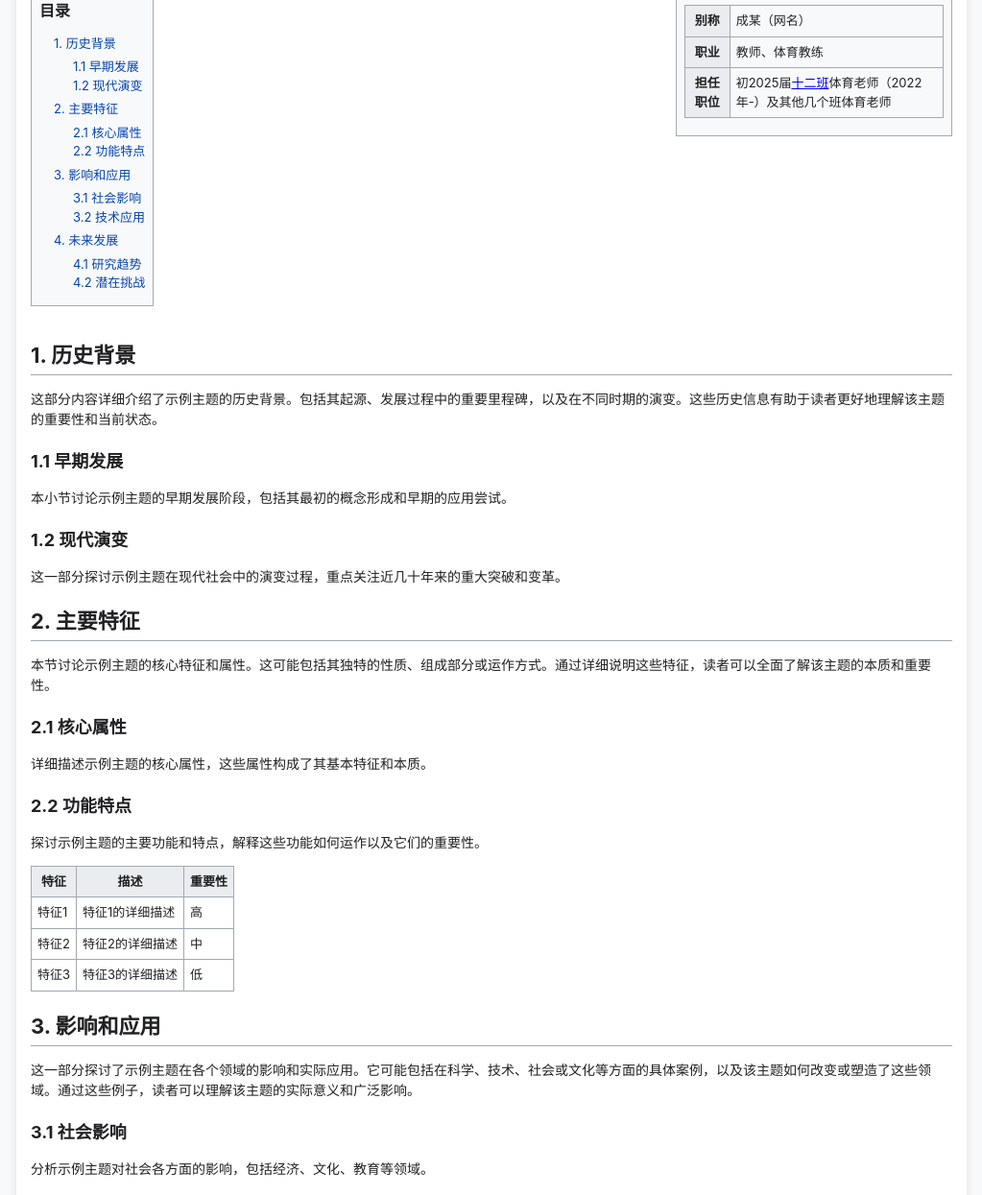
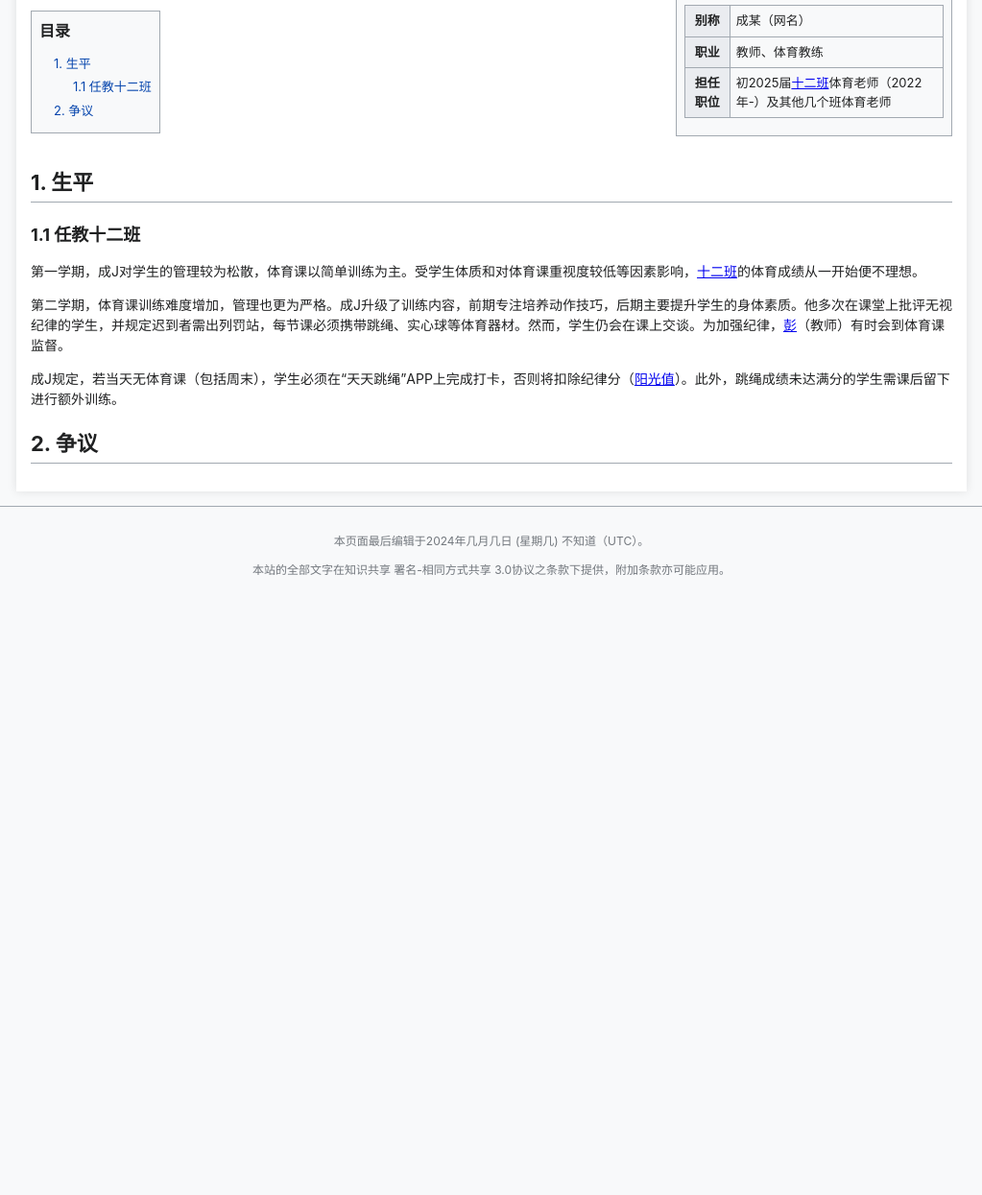
Before and after one commit to hljhlj121311/chengmou, a plain HTML site: page index.html in a window 1280 px wide. Shown: the part 228-1473 px from the top of the page at 96% size, without its empty margins (128-1151 px from the left). After the commit the page ends 858 px from the top, so only its background shows below. Drawn offline with Linux system fonts and the light colour scheme.

Commit message:
Update index.html

```diff
--- a/index.html
+++ b/index.html
@@ -211,97 +211,40 @@
             </table>
         </div>
 
-        <p>成J（网名：成某），LNBS体育老师。从2022年开始担任<a href="https://shierban-github-io.pages.dev/">十二班</a>的体育老师。同时还任其他几个班的体育老师。</p>
+        <p>成J（网名：成某），LNBS体育老师。从2022年开始担任<a href="https://shierban-github-io.pages.dev/">十二班</a>的体育老师。同时还任其他几个班的体育老师。体育老师成J在课堂管理上时而严格、时而松散，除体育课外，平时与学生互动较少。第二学期，成J要求学生在“天天跳绳”APP上每日打卡。</p>
 
         <div class="toc">
             <h2>目录</h2>
             <ul>
-                <li><a href="#section1">1. 历史背景</a>
+                <li><a href="#section1">1. 生平</a>
                     <ul>
-                        <li><a href="#section1-1">1.1 早期发展</a></li>
-                        <li><a href="#section1-2">1.2 现代演变</a></li>
+                        <li><a href="#section1-1">1.1 任教十二班</a></li>
+
                     </ul>
                 </li>
-                <li><a href="#section2">2. 主要特征</a>
+                <li><a href="#section2">2. 争议</a>
                     <ul>
-                        <li><a href="#section2-1">2.1 核心属性</a></li>
-                        <li><a href="#section2-2">2.2 功能特点</a></li>
                     </ul>
                 </li>
-                <li><a href="#section3">3. 影响和应用</a>
-                    <ul>
-                        <li><a href="#section3-1">3.1 社会影响</a></li>
-                        <li><a href="#section3-2">3.2 技术应用</a></li>
-                    </ul>
-                </li>
-                <li><a href="#section4">4. 未来发展</a>
-                    <ul>
-                        <li><a href="#section4-1">4.1 研究趋势</a></li>
-                        <li><a href="#section4-2">4.2 潜在挑战</a></li>
-                    </ul>
-                </li>
+
             </ul>
         </div>
 
-        <h2 id="section1">1. 历史背景</h2>
-        <p>这部分内容详细介绍了示例主题的历史背景。包括其起源、发展过程中的重要里程碑，以及在不同时期的演变。这些历史信息有助于读者更好地理解该主题的重要性和当前状态。</p>
+        <h2 id="section1">1. 生平</h2>
 
-        <h3 id="section1-1">1.1 早期发展</h3>
-        <p>本小节讨论示例主题的早期发展阶段，包括其最初的概念形成和早期的应用尝试。</p>
 
-        <h3 id="section1-2">1.2 现代演变</h3>
-        <p>这一部分探讨示例主题在现代社会中的演变过程，重点关注近几十年来的重大突破和变革。</p>
+        <h3 id="section1-1">1.1 任教十二班</h3>
+        <p>第一学期，成J对学生的管理较为松散，体育课以简单训练为主。受学生体质和对体育课重视度较低等因素影响，<a href="https://shierban-github-io.pages.dev/">十二班</a>的体育成绩从一开始便不理想。</p>
+        <p>第二学期，体育课训练难度增加，管理也更为严格。成J升级了训练内容，前期专注培养动作技巧，后期主要提升学生的身体素质。他多次在课堂上批评无视纪律的学生，并规定迟到者需出列罚站，每节课必须携带跳绳、实心球等体育器材。然而，学生仍会在课上交谈。为加强纪律，<a href="https://penny-github-io-7sf.pages.dev/">彭</a>（教师）有时会到体育课监督。</p>
+        <p>成J规定，若当天无体育课（包括周末），学生必须在“天天跳绳”APP上完成打卡，否则将扣除纪律分（<a href="https://yangguangzhi-github-io.pages.dev/">阳光值</a>）。此外，跳绳成绩未达满分的学生需课后留下进行额外训练。</p>
+        <p></p>
+        <h2 id="section2">2. 争议</h2>
+        <p></p>
 
-        <h2 id="section2">2. 主要特征</h2>
-        <p>本节讨论示例主题的核心特征和属性。这可能包括其独特的性质、组成部分或运作方式。通过详细说明这些特征，读者可以全面了解该主题的本质和重要性。</p>
 
-        <h3 id="section2-1">2.1 核心属性</h3>
-        <p>详细描述示例主题的核心属性，这些属性构成了其基本特征和本质。</p>
 
-        <h3 id="section2-2">2.2 功能特点</h3>
-        <p>探讨示例主题的主要功能和特点，解释这些功能如何运作以及它们的重要性。</p>
 
-        <table>
-            <tr>
-                <th>特征</th>
-                <th>描述</th>
-                <th>重要性</th>
-            </tr>
-            <tr>
-                <td>特征1</td>
-                <td>特征1的详细描述</td>
-                <td>高</td>
-            </tr>
-            <tr>
-                <td>特征2</td>
-                <td>特征2的详细描述</td>
-                <td>中</td>
-            </tr>
-            <tr>
-                <td>特征3</td>
-                <td>特征3的详细描述</td>
-                <td>低</td>
-            </tr>
-        </table>
-
-        <h2 id="section3">3. 影响和应用</h2>
-        <p>这一部分探讨了示例主题在各个领域的影响和实际应用。它可能包括在科学、技术、社会或文化等方面的具体案例，以及该主题如何改变或塑造了这些领域。通过这些例子，读者可以理解该主题的实际意义和广泛影响。</p>
-
-        <h3 id="section3-1">3.1 社会影响</h3>
-        <p>分析示例主题对社会各方面的影响，包括经济、文化、教育等领域。</p>
-
-        <h3 id="section3-2">3.2 技术应用</h3>
-        <p>探讨示例主题在各种技术领域的具体应用，以及这些应用如何推动技术进步。</p>
-
-        <h2 id="section4">4. 未来发展</h2>
-        <p>最后，本节讨论了示例主题的未来发展趋势和潜在方向。这可能包括当前的研究进展、预测的技术突破，以及可能出现的新应用领域。通过展望未来，读者可以了解该主题的持续重要性和潜在影响。</p>
-
-        <h3 id="section4-1">4.1 研究趋势</h3>
-        <p>概述当前和未来可能的研究方向，包括正在进行的重要研究项目和预期的突破。</p>
-
-        <h3 id="section4-2">4.2 潜在挑战</h3>
-        <p>这是一个示例段落。点击<a href="https://www.example.com" target="_blank">这里</a>可以在新标签页中打开一个示例网站。</p>
-    </div>
+            </div>
 
     <div class="footer">
         <p>本页面最后编辑于2024年几月几日 (星期几) 不知道（UTC）。</p>
```
